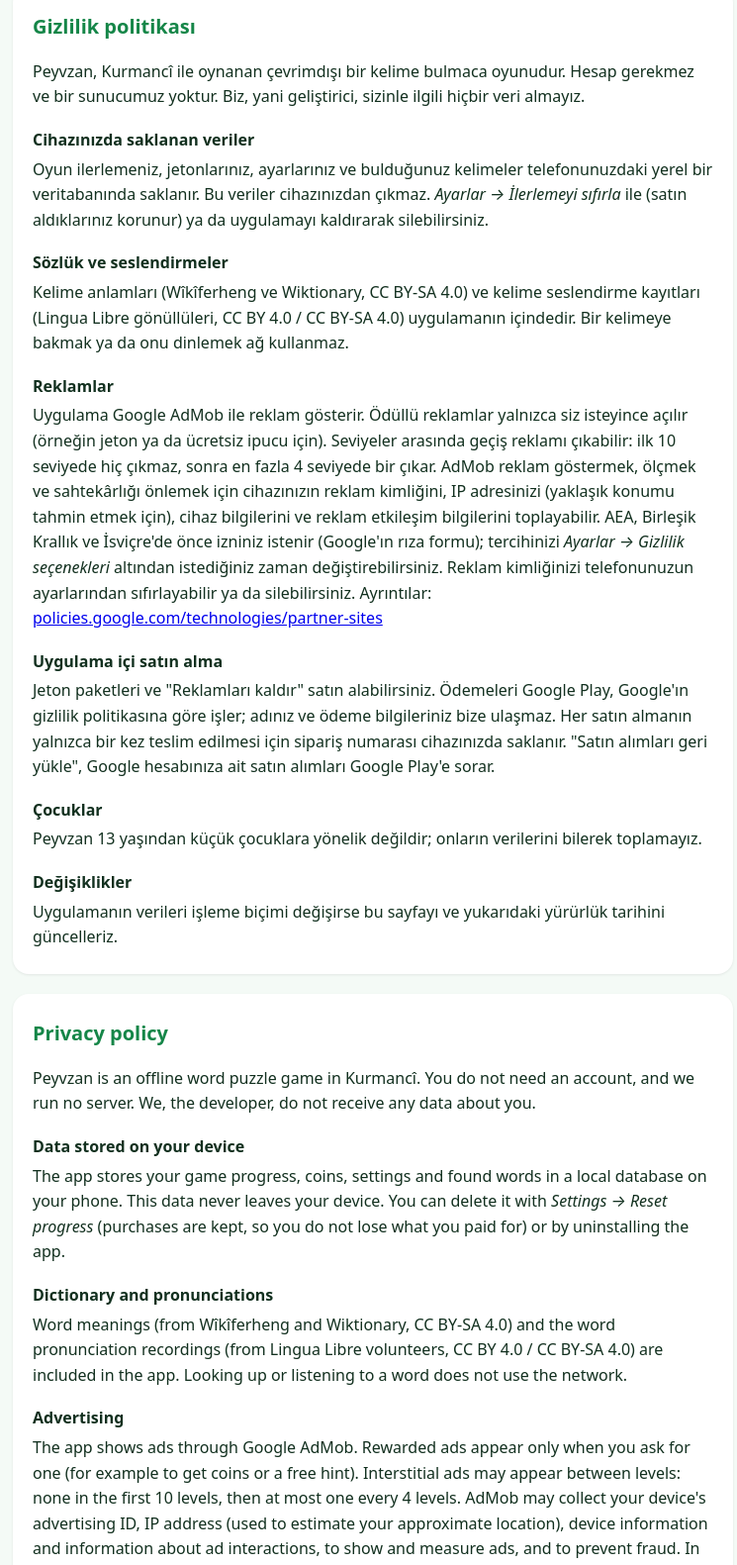
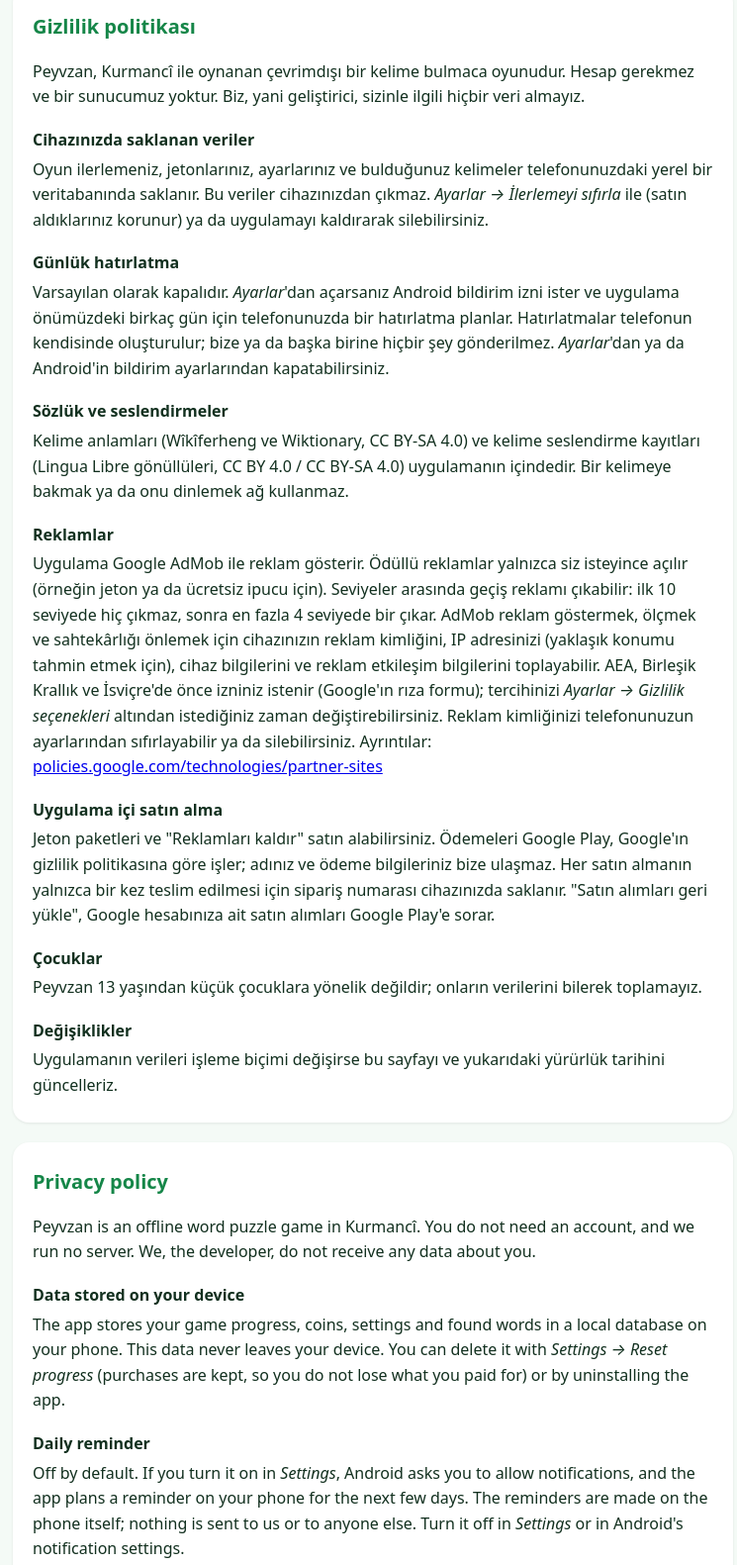
Before and after one commit to hasimseo/peyvzan, a plain HTML site: page privacy-policy.html in a window 1280 px wide. Shown: the part 205-1786 px from the top of the page at 99% size, without its empty margins (263-1008 px from the left). Drawn offline with Linux system fonts and the light colour scheme.

Commit message:
Privacy policy: daily reminder notifications

```diff
--- a/privacy-policy.html
+++ b/privacy-policy.html
@@ -29,7 +29,7 @@
     <img src="icon_512.png" alt="">
     <h1>Peyvzan</h1>
   </header>
-  <p class="meta">Yürürlük tarihi / Effective date: 2026-11-19<br>
+  <p class="meta">Yürürlük tarihi / Effective date: 2026-11-21<br>
      İletişim / Contact: <a href="mailto:peyvzan@gmail.com">peyvzan@gmail.com</a></p>
   <nav><a href="#tr">Türkçe</a><a href="#en">English</a></nav>
 
@@ -42,6 +42,12 @@
     <p>Oyun ilerlemeniz, jetonlarınız, ayarlarınız ve bulduğunuz kelimeler telefonunuzdaki yerel bir
        veritabanında saklanır. Bu veriler cihazınızdan çıkmaz. <em>Ayarlar → İlerlemeyi sıfırla</em>
        ile (satın aldıklarınız korunur) ya da uygulamayı kaldırarak silebilirsiniz.</p>
+
+    <h3>Günlük hatırlatma</h3>
+    <p>Varsayılan olarak kapalıdır. <em>Ayarlar</em>'dan açarsanız Android bildirim izni ister ve
+       uygulama önümüzdeki birkaç gün için telefonunuzda bir hatırlatma planlar. Hatırlatmalar
+       telefonun kendisinde oluşturulur; bize ya da başka birine hiçbir şey gönderilmez.
+       <em>Ayarlar</em>'dan ya da Android'in bildirim ayarlarından kapatabilirsiniz.</p>
 
     <h3>Sözlük ve seslendirmeler</h3>
     <p>Kelime anlamları (Wîkîferheng ve Wiktionary, CC BY-SA 4.0) ve kelime seslendirme kayıtları
@@ -84,6 +90,12 @@
        progress</em> (purchases are kept, so you do not lose what you paid for) or by uninstalling
        the app.</p>
 
+    <h3>Daily reminder</h3>
+    <p>Off by default. If you turn it on in <em>Settings</em>, Android asks you to allow
+       notifications, and the app plans a reminder on your phone for the next few days. The
+       reminders are made on the phone itself; nothing is sent to us or to anyone else. Turn it off
+       in <em>Settings</em> or in Android's notification settings.</p>
+
     <h3>Dictionary and pronunciations</h3>
     <p>Word meanings (from Wîkîferheng and Wiktionary, CC BY-SA 4.0) and the word pronunciation
        recordings (from Lingua Libre volunteers, CC BY 4.0 / CC BY-SA 4.0) are included in the app.
```
